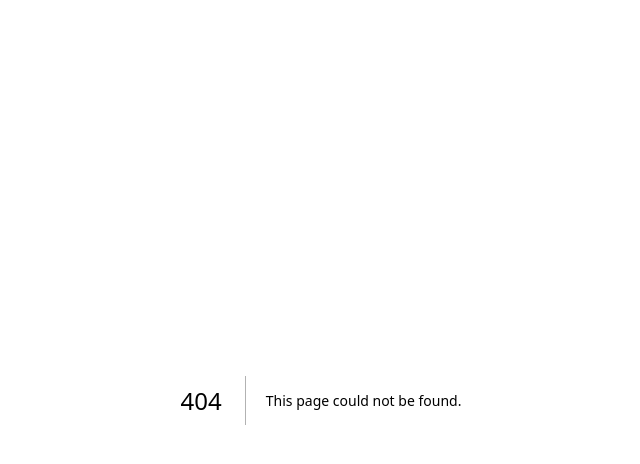
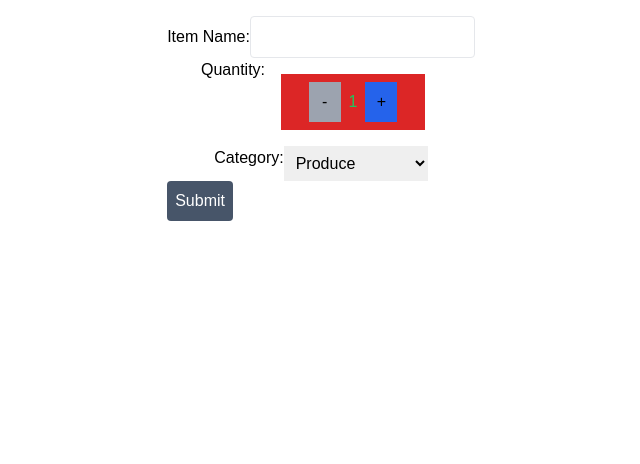
Before and after one commit to clowesait/cprg306-assignments, a Next.js app: page /week-5 in a window 1280 px wide. Before the commit this address had no page. Shown: the top 464 px of the page, without its empty margins (319-959 px from the left). Built offline with nearby package versions, Linux system fonts and the light colour scheme.

Commit message:
Finished week-5 Assignment

```diff
--- a/app/page.js
+++ b/app/page.js
@@ -9,6 +9,7 @@ export default function Home() {
         <li><a href = "/week-2">Week 2</a></li>
         <li><a href = "/week-3">Week 3</a></li>
         <li><a href = "/week-4">Week 4</a></li>
+        <li><a href = "/week-5">Week 5</a></li>
       </ul>
     </main>
   );
--- /dev/null
+++ b/app/week-5/new-item.js
@@ -0,0 +1,84 @@
+"use client";
+
+import { useState } from "react";
+
+export default function NewItem() {
+    // constants for name, quantity, and category. set functions to update values
+    const [name, setName] = useState("");
+    const [quantity, setQuantity] = useState(1);
+    const [category, setCategory] = useState("Produce");
+
+    // increment function that's called when button clicked. uses Setquantity function to update usestate value if current value isn't larger than 20
+    const increment = () => {
+        setQuantity(quantity => {
+            if (quantity < 20) {
+                return quantity + 1;
+            } else {
+                return quantity
+            }
+        });
+    };
+
+    // decrement function that's called when button clicked. uses Setquantity function to update usestate value if current value isn't smaller than 1
+    const decrement = () => {
+        setQuantity(quantity => {
+            if (quantity > 1) {
+                return quantity - 1;
+            } else{
+                return quantity;
+            }
+        });
+    };
+
+    // function that's called when form is submitted. alerts the user with the item name, quantity, and category. resets the name, quantity, and category to default values
+    const handleSubmit = () => {
+        const item = { name, quantity, category };
+        alert(`Added item: ${name} Quantity: ${quantity} Category: ${category}`);
+        setName("");
+        setQuantity(1);
+        setCategory("Produce");
+    };
+
+    // Returns a form that allows the user to input an item name, quantity, and category. Calls the increment and decrement functions when the buttons are clicked. Calls the handleSubmit function when the form is submitted
+    return (
+        <div className=" items-center p-2 m-2 bg-white text-black">
+            <form onSubmit={handleSubmit}>
+                <div>
+                    <label>
+                        Item Name:
+                        <input type="text" value={name} onChange={(event) => setName(event.target.value)} required className="border p-2 rounded text-black"/>
+                    </label>
+
+
+                    <label className="flex justify-center">
+                        Quantity:
+                        <div className="flex justify-center p-2 m-4 bg-red-600 text-green-500 w-36">
+                            <button type="button" onClick={decrement} className="w-8 bg-blue-600 text-black hover:bg-blue-950 disabled:bg-gray-400" disabled={quantity == 1}>-</button>
+                            <span className="m-2">{quantity}</span>
+                            <button type="button" onClick={increment} className="w-8 bg-blue-600 text-black hover:bg-blue-950 disabled:bg-gray-400" disabled={quantity == 20}>+</button>
+                        </div>
+                    </label>
+
+                    <label className="flex justify-center">
+                        Category:
+                        <select value={category} onChange={(event) => setCategory(event.target.value)} className="p-2 text-black">
+                            <option value="Produce">Produce</option>
+                            <option value="Dairy">Dairy</option>
+                            <option value="Bakery">Bakery</option>
+                            <option value="Meat">Meat</option>
+                            <option value="Frozen Foods">Frozen Foods</option>
+                            <option value="Canned Goods">Canned Goods</option>
+                            <option value="Dry Goods">Dry Goods</option>
+                            <option value="Beverages">Beverages</option>
+                            <option value="Snacks">Snacks</option>
+                            <option value="Household">Household</option>
+                            <option value="Other">Other</option>
+                        </select>
+                    </label>
+                </div>
+
+                <button type="submit" className="p-2 bg-slate-600 text-white rounded hover:bg-slate-900">Submit</button>
+            </form>
+        </div>
+    );
+}
--- /dev/null
+++ b/app/week-5/page.js
@@ -0,0 +1,10 @@
+import NewItem from "./new-item";
+
+export default function Page(){
+    return (
+        <div className="flex justify-center">
+                    <NewItem>
+                    </NewItem>
+        </div>
+    );
+}
```
